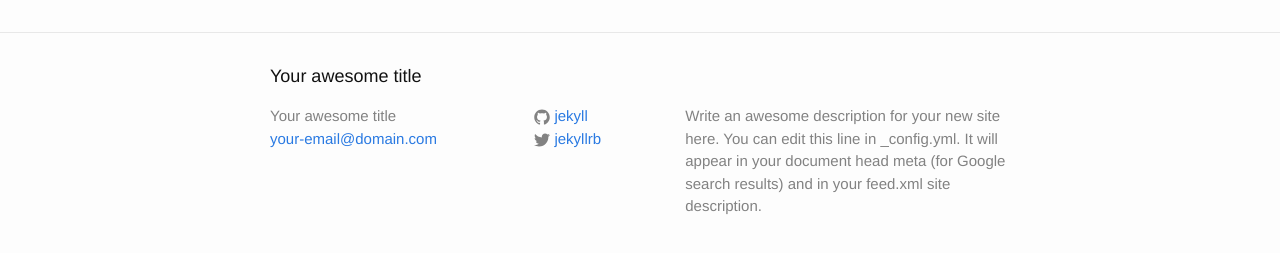
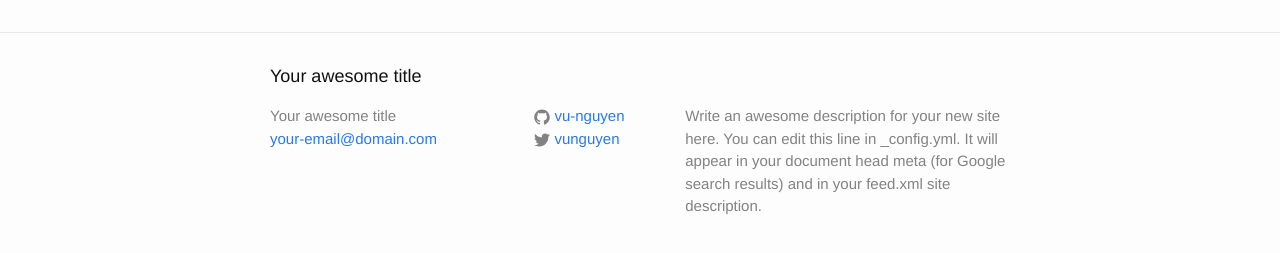
Before and after one commit to vu-nguyen/vu-nguyen.github.io, a Jekyll site: the page built from index.html, in a window 1280 px wide. Shown: the part 264-517 px from the top of the page. Built offline with Jekyll 4.4.1, drawn with Linux system fonts in a browser that asks for light colours.

Commit message:
Udated twitter and github username

```diff
--- a/_config.yml
+++ b/_config.yml
@@ -14,8 +14,8 @@ description: > # this means to ignore newlines until "baseurl:"
   Google search results) and in your feed.xml site description.
 baseurl: "" # the subpath of your site, e.g. /blog
 url: "http://yourdomain.com" # the base hostname & protocol for your site
-twitter_username: jekyllrb
-github_username:  jekyll
+twitter_username: vunguyen
+github_username:  vu-nguyen
 
 # Build settings
 markdown: kramdown
```
